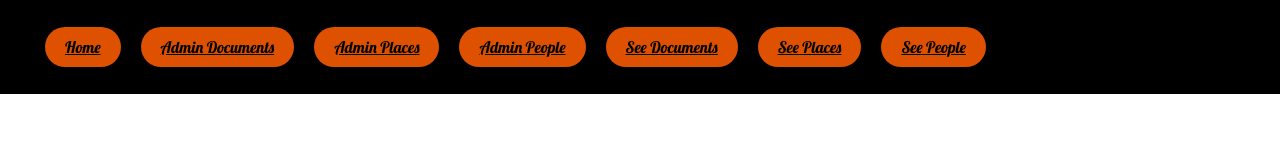
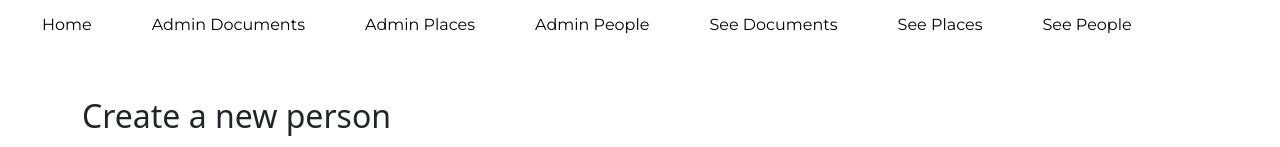
Before and after one commit to Juan-Angel-Cepeda/docstory-client, a Vue app: page /admin/people in a window 1280 px wide. Shown: the top 147 px of the page. Built offline with nearby package versions, Linux system fonts and the light colour scheme; no server answers.

Commit message:
Se cambia la navbar de admin y se agrega time line a la navbar general

```diff
--- a/src/components/NavBarComponent.vue
+++ b/src/components/NavBarComponent.vue
@@ -6,6 +6,7 @@
       <li><router-link to="/map" class="navbar-button">Map</router-link></li>
       <li><router-link to='/places' class="navbar-button">Places</router-link></li>
       <li><router-link to='/people' class='navbar-button'>People</router-link></li>
+      <li><router-link to='/timelines' class='navbar-button'>Time Line</router-link></li>
 
     </ul>
     <li><router-link to='/login' class='navbar-button'>Log In</router-link></li>
--- a/src/components/adminComponents/AdminNavbar.vue
+++ b/src/components/adminComponents/AdminNavbar.vue
@@ -20,14 +20,14 @@
 
   <style scoped>
   @import url('https://fonts.googleapis.com/css2?family=Lobster&display=swap');
-
+  @import url('https://fonts.googleapis.com/css2?family=Montserrat&display=swap');
   .navbar {
   display: flex;
   align-items: center;
   justify-content: space-between;
-  background-color: black;
+  background-color: rgb(255, 255, 255);
   color: #dd5100; /* Color del texto */
-  padding: 35px;
+  padding: 12px;
   width: 100%;
   }
 
@@ -40,14 +40,15 @@
   }
 
   .navbar-button {
-    background-color: rgb(221, 81, 0); /* color de fondo naranja */
+    background-color: rgba(255, 255, 255, 0.274); /* color de fondo naranja */
     border: none;
     color: rgb(0, 0, 0); /* texto negro */
     cursor: pointer;
     padding: 10px 20px; /* esto determina el tamaño del botón, ajústalo a tu gusto */
-    border-radius: 30px; /* esto hace que el botón sea redondo, ajústalo a tu gusto */
+    border-radius: 8px; /* esto hace que el botón sea redondo, ajústalo a tu gusto */
     margin-left: 10px; /* espacio a la izquierda del botón */
-    font-family: 'lobster';
+    font-family: 'montserrat';
+    text-decoration: none; /* quita el subrayado del texto */
   }
   .navbar-button.login{
     margin-left: auto;
```
